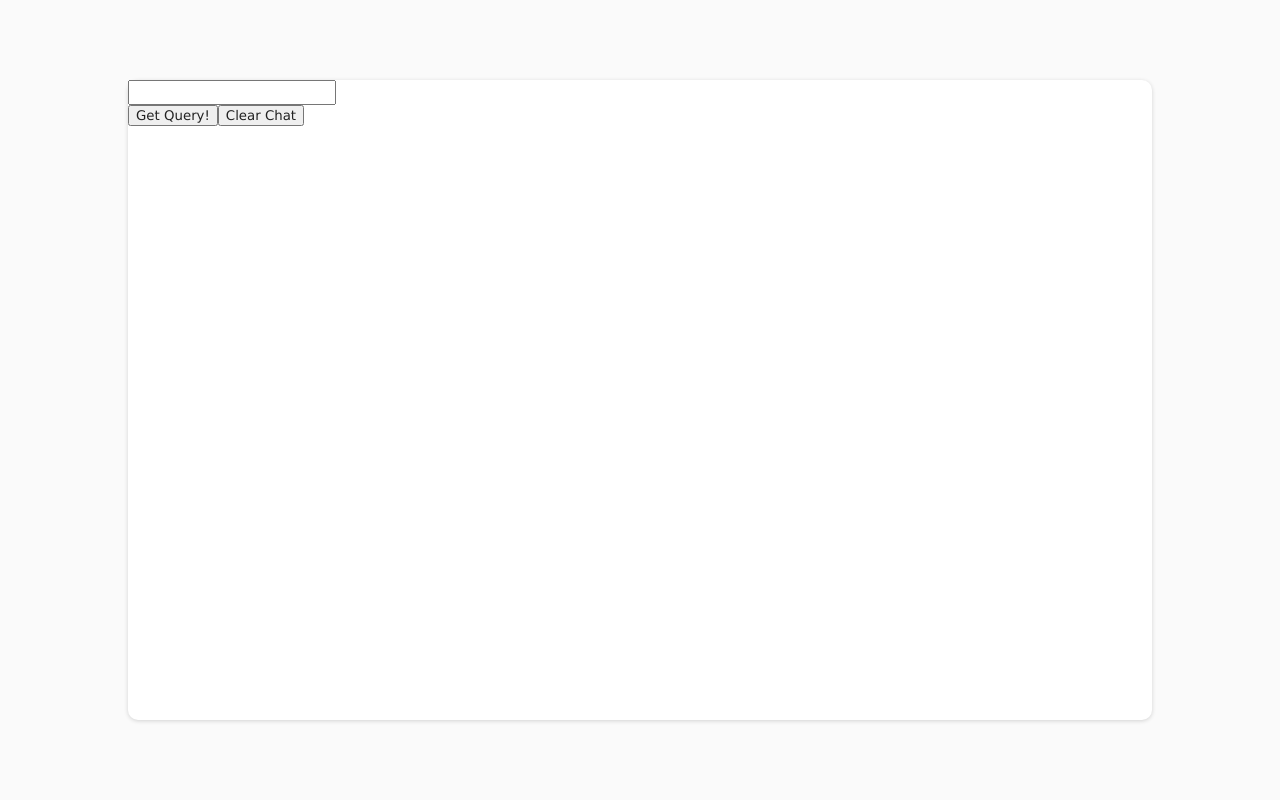
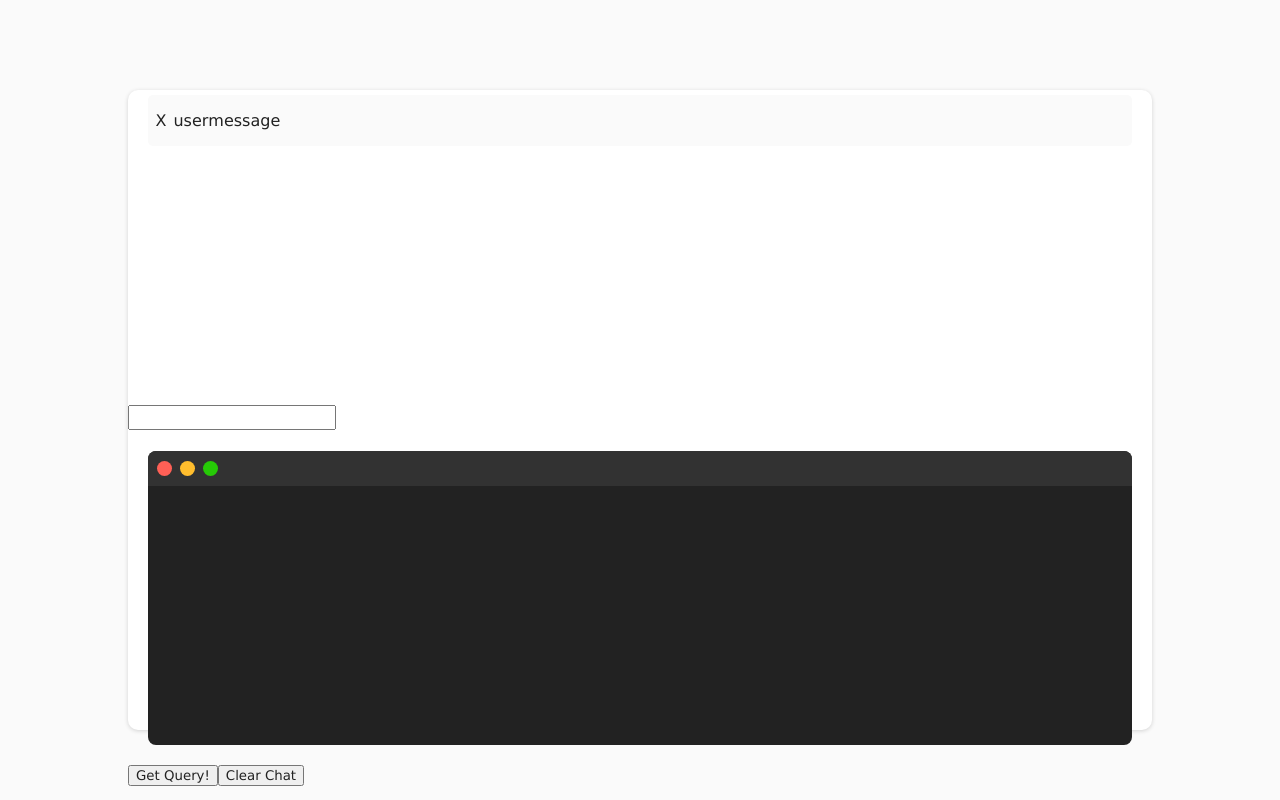
Before and after one commit to kpilszak/ai-sql-generator, a React (Create React App) app: page / in a window 1280 px wide. Built offline with nearby package versions, Linux system fonts and the light colour scheme.

Commit message:
Style messages display

```diff
--- a/src/components/CodeDisplay.tsx
+++ b/src/components/CodeDisplay.tsx
@@ -1,6 +1,14 @@
 const CodeDisplay = () => {
   return (
     <div className="code-display">
+      <div className="buttons">
+        <div className="button first"></div>
+        <div className="button middle"></div>
+        <div className="button last"></div>
+      </div>
+      <div className="code-output">
+        <p></p>
+      </div>
     </div>
   )
 }
--- a/src/components/MessageDisplay.tsx
+++ b/src/components/MessageDisplay.tsx
@@ -1,6 +1,9 @@
 const MessageDisplay = () => {
   return (
     <div className="message-display">
+      <p id="icon">X</p>
+      <p>user</p>
+      <p>message</p>
     </div>
   )
 }
--- a/src/index.css
+++ b/src/index.css
@@ -24,3 +24,72 @@
     border-radius: 10px;
     box-shadow: rgba(0, 0, 0, 0.16) 0 1px 4px;
 }
+
+.code-display {
+    width: 96%;
+    margin: 2%;
+    height: 46%;
+    border-radius: 8px;
+    background-color: rgb(34, 34, 34);
+    overflow: hidden;
+}
+
+.buttons {
+    width: 100%;
+    height: 35px;
+    background-color: rgb(50, 50, 50);
+    display: flex;
+    align-items: center;
+    padding-left: 5px;
+}
+
+.button {
+    height: 15px;
+    width: 15px;
+    border-radius: 50%;
+    margin: 4px;
+    background-color: red;
+}
+
+.button.first {
+    background-color: rgb(255, 96, 86);
+}
+
+.button.middle {
+    background-color: rgb(255, 189, 45);
+}
+
+.button.last {
+    background-color: rgb(38, 201, 6);
+}
+
+.messages-display {
+    width: 96%;
+    margin: 2%;
+    height: 46%;
+    overflow-y: scroll;
+}
+
+::-webkit-scrollbar {
+    -webkit-appearance: none;
+    width: 7px;
+}
+
+::-webkit-scrollbar-thumb {
+    border-radius: 4px;
+    background-color: rgba(0, 0, 0, .5);
+    -webkit-box-shadow: 0 0 1px rgba(255, 255, 255, .5);
+}
+
+.message-display {
+    width: 100%;
+    display: flex;
+    border-radius: 5px;
+    box-sizing: border-box;
+    background-color: rgb(250, 250, 250);
+    margin: 5px 0;
+}
+
+p#icon {
+    padding: 0 7px;
+}
```
Also changed, not shown: index.ts (added).
